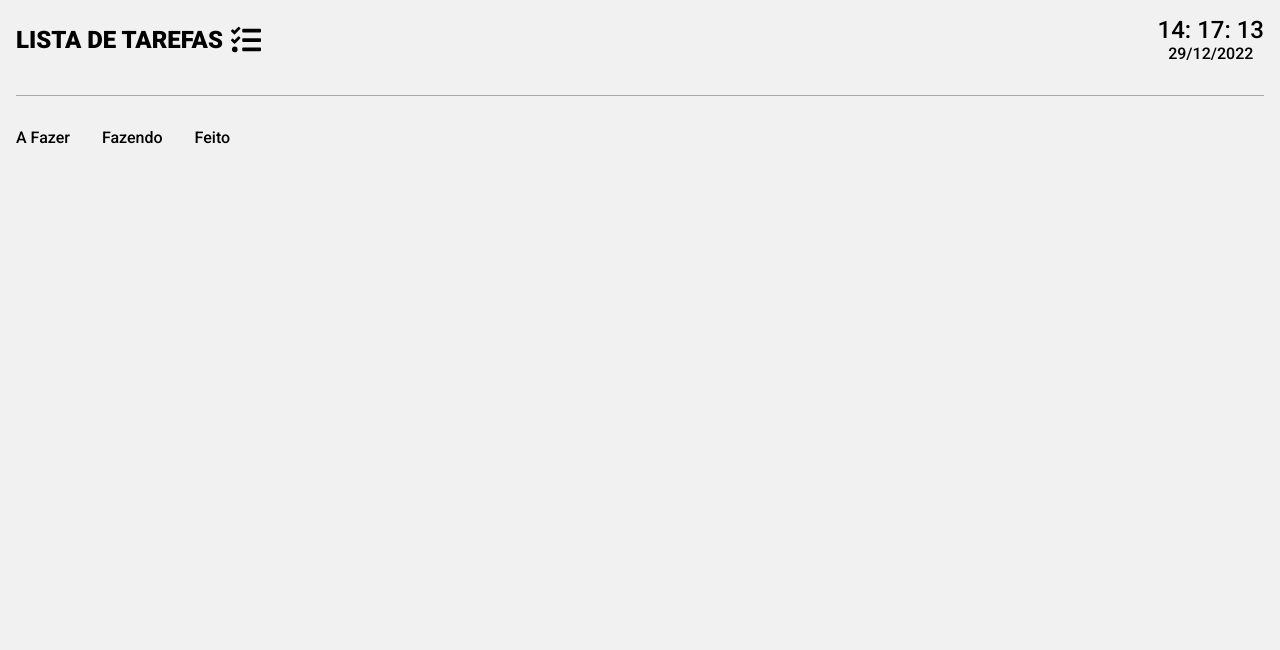
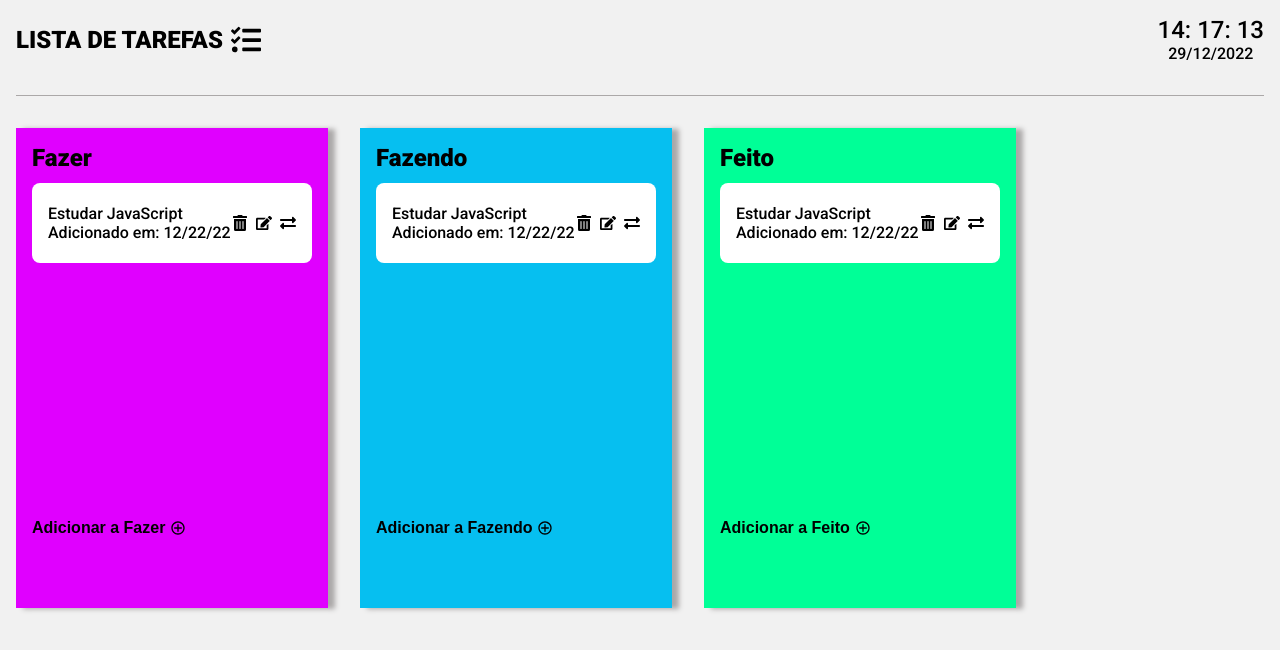
Before and after one commit to matheusvleite/kanban-react, a React (Vite) app: page / in a window 1280 px wide. Shown: the top 650 px of the page. Built offline with nearby package versions, Linux system fonts and the light colour scheme.

Commit message:
card de tarefas criado

```diff
--- a/src/Components/AFazer/index.tsx
+++ b/src/Components/AFazer/index.tsx
@@ -1,5 +1,10 @@
+import { Card } from "../Card";
+
 export const AFazer = () => {
     return (
-        <h2>A Fazer</h2>
+        <Card
+        titulo="Fazer"
+        cor="#E000FF"
+        />
     )
 }
--- /dev/null
+++ b/src/Components/Card/index.tsx
@@ -0,0 +1,44 @@
+import { ButtonAdd, CardContainer, ContentAdd, Icones, ItemCard, TarefasCard, TitleCard } from "./styles";
+import { FaTrashAlt, FaEdit, FaExchangeAlt } from "react-icons/fa"
+import { CgAdd } from "react-icons/cg"
+
+interface Props {
+    titulo: string
+    cor: string
+}
+
+export const Card = ({ titulo, cor }: Props) => {
+    return (
+        <CardContainer cor={cor}>
+            <TitleCard>
+                {titulo}
+            </TitleCard>
+            <TarefasCard>
+                <ItemCard>
+                    <div>
+                        <span>
+                            Estudar JavaScript
+                        </span>
+                        <p>
+                            Adicionado em: 12/22/22
+                        </p>
+                    </div>
+                    <Icones>
+                        <FaTrashAlt
+                            title="Apagar" />
+                        <FaEdit
+                            title="Editar" />
+                        <FaExchangeAlt
+                            title="Mudar tarefa" />
+                    </Icones>
+                </ItemCard>
+            </TarefasCard>
+            <ContentAdd>
+                <ButtonAdd>
+                    Adicionar a {titulo}
+                </ButtonAdd>
+                <CgAdd />
+            </ContentAdd>
+        </CardContainer>
+    )
+}
--- /dev/null
+++ b/src/Components/Card/styles.ts
@@ -0,0 +1,59 @@
+import styled from "styled-components";
+
+interface Props {
+    cor: string
+}
+
+export const CardContainer = styled.div<Props>`
+    background-color: ${({ cor }) => cor};
+    min-height: 60vh;
+    width: 25%;
+    padding: 1rem;
+    box-shadow: 7px 1px 5px #aba8a8;
+`
+
+export const TitleCard = styled.h2`
+    color: black;
+    font-weight: 900;
+    font-size: 1.5rem;
+`
+
+export const TarefasCard = styled.ul`
+    height: 40vh;
+    overflow-y: auto;
+    overflow-x: hidden;
+    margin-top: .7rem;
+`
+
+export const ItemCard = styled.li`
+    width: 100%;
+    min-height: 10vh;
+    background-color: white;
+    border-radius: 8px;
+    padding: 1rem;
+    margin-bottom: 1rem;
+    display: flex;
+    align-items: center;
+    justify-content: space-between;
+`
+
+export const Icones = styled.div`
+    display: flex;
+    gap: .5rem;
+`
+
+export const ContentAdd = styled.div`
+    display: flex;
+    align-items: center;
+    gap: .3rem;
+    margin-top: 1rem;
+`
+
+export const ButtonAdd = styled.button`
+    background-color: transparent;
+    outline: none;
+    border: none;
+    cursor: pointer;
+    font-weight: 900;
+    color: black;
+`
--- a/src/Components/Fazendo/index.tsx
+++ b/src/Components/Fazendo/index.tsx
@@ -1,5 +1,10 @@
+import { Card } from "../Card"
+
 export const Fazendo = () => {
     return (
-        <h2>Fazendo</h2>
+        <Card
+            titulo="Fazendo"
+            cor="#06BFF0"
+        />
     )
 }
--- a/src/Components/Feito/index.tsx
+++ b/src/Components/Feito/index.tsx
@@ -1,5 +1,10 @@
+import { Card } from "../Card"
+
 export const Feito = () => {
     return (
-        <h2>Feito</h2>
+        <Card
+            titulo="Feito"
+            cor="#00FF97"
+        />
     )
 }
--- a/src/globalStyles.ts
+++ b/src/globalStyles.ts
@@ -7,7 +7,7 @@ export const GlobalStyle = createGlobalStyle`
 
     }
 
-    * {
+    html, * {
         margin: 0;
         padding: 0;
         box-sizing: border-box;
```
